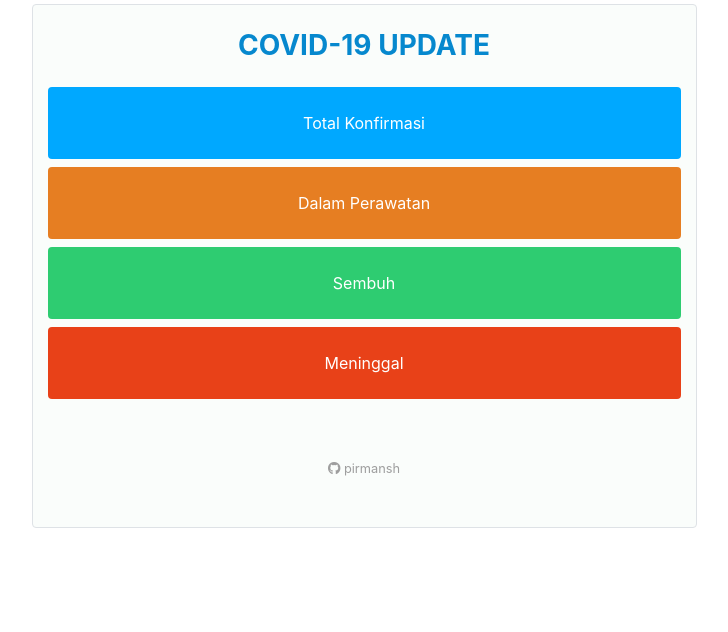
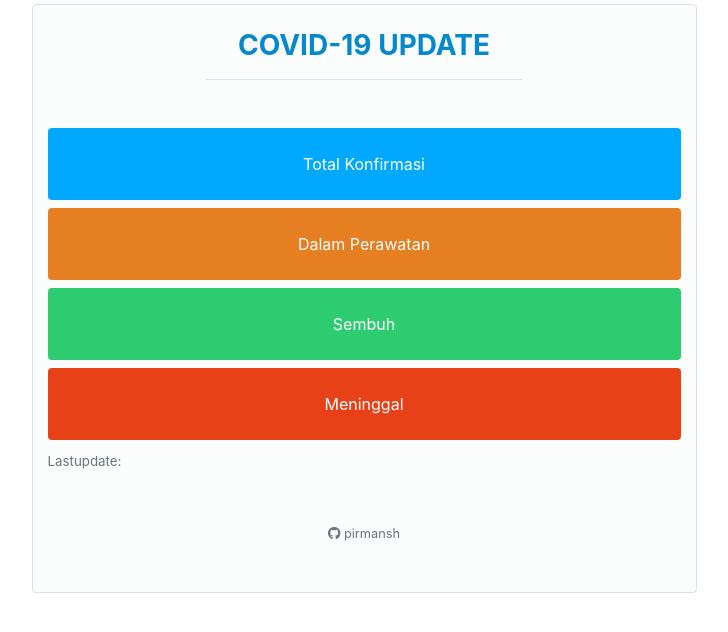
Before and after one commit to edp04/covid-19, a plain HTML site: page index.html in a window 1280 px wide. Shown: the whole page, without its empty margins (276-1004 px from the left). Drawn offline with nearby package versions, Linux system fonts and the light colour scheme; no server answers.

Commit message:
add gambar

```diff
--- a/app.js
+++ b/app.js
@@ -17,20 +17,21 @@ function getApi(){
             let recovered= '';
             let deaths= '';
             let activeCare= '';
-            // let lastUpdatedAt= '';
+            let lastUpdatedAt= '';
 
                     console.log(response);
                     confirmed += `<h3>${response.confirmed.value}</h3>`
                     recovered += `<h3>${response.recovered.value}</h3>`
                     deaths += `<h3>${response.deaths.value}</h3>`
                     activeCare += `<h3>${response.activeCare.value}</h3>`
-                    // lastUpdatedAt += `<p>${response.lastUpdateAt.value}</p>`
+                    lastUpdatedAt += `<small class="color">${response.metadata.lastUpdatedAt}</small>`
 
 
             document.getElementById('output').innerHTML = confirmed;
             document.getElementById('activeCare').innerHTML = activeCare;
             document.getElementById('recovered').innerHTML = recovered;
             document.getElementById('deaths').innerHTML = deaths;
+            document.getElementById('lastupdate').innerHTML = lastUpdatedAt;
 
         }
     }
--- a/index.html
+++ b/index.html
@@ -31,13 +31,20 @@
         .tex{
           color: #333960;
         }
+        .color{
+          color: #6C757D;
+        }
+        .last{
+          font-size: smaller;
+        }
     </style>
   </head>
   <body>
       <div class="container">
         <div id="book" class="row justify-content-center">
             <div style="background-color: #FAFDFB;" class="col-lg-7 col-md-8 col-11 border rounded mt-1 mb-5">
-                <h3 class="my-4 h3 font-weight-bold text-center">COVID-19 UPDATE</h3>
+                <h3 class="mt-4 h3 font-weight-bold text-center">COVID-19 UPDATE</h3>
+                <hr class="mb-5 w-50">
                 <div class="p-3 bg-biru rounded my-2">
                   <p class="my-2 text-center text-white">Total Konfirmasi</p>
                   <div id="output" class="tex text-center"></div>
@@ -54,8 +61,10 @@
                   <p class="my-2 text-center text-white">Meninggal</p>
                   <div id="deaths" class="tex text-center"></div>
                 </div>
+                <span class="color last">Lastupdate:</span>
+                <div id="lastupdate"></div>
                 <div class="text-center p-5">
-                 <a href="https://github.com/pirmansh/covid-19"><small class="my-4 text-center" style="color: #9e9e9e;"><i class="fab fa-github"></i> pirmansh</small></a>
+                 <a href="https://github.com/pirmansh/covid-19"><small class="my-4 color text-center"><i class="fab fa-github"></i> pirmansh</small></a>
                 </div>
 
             </div>
```
